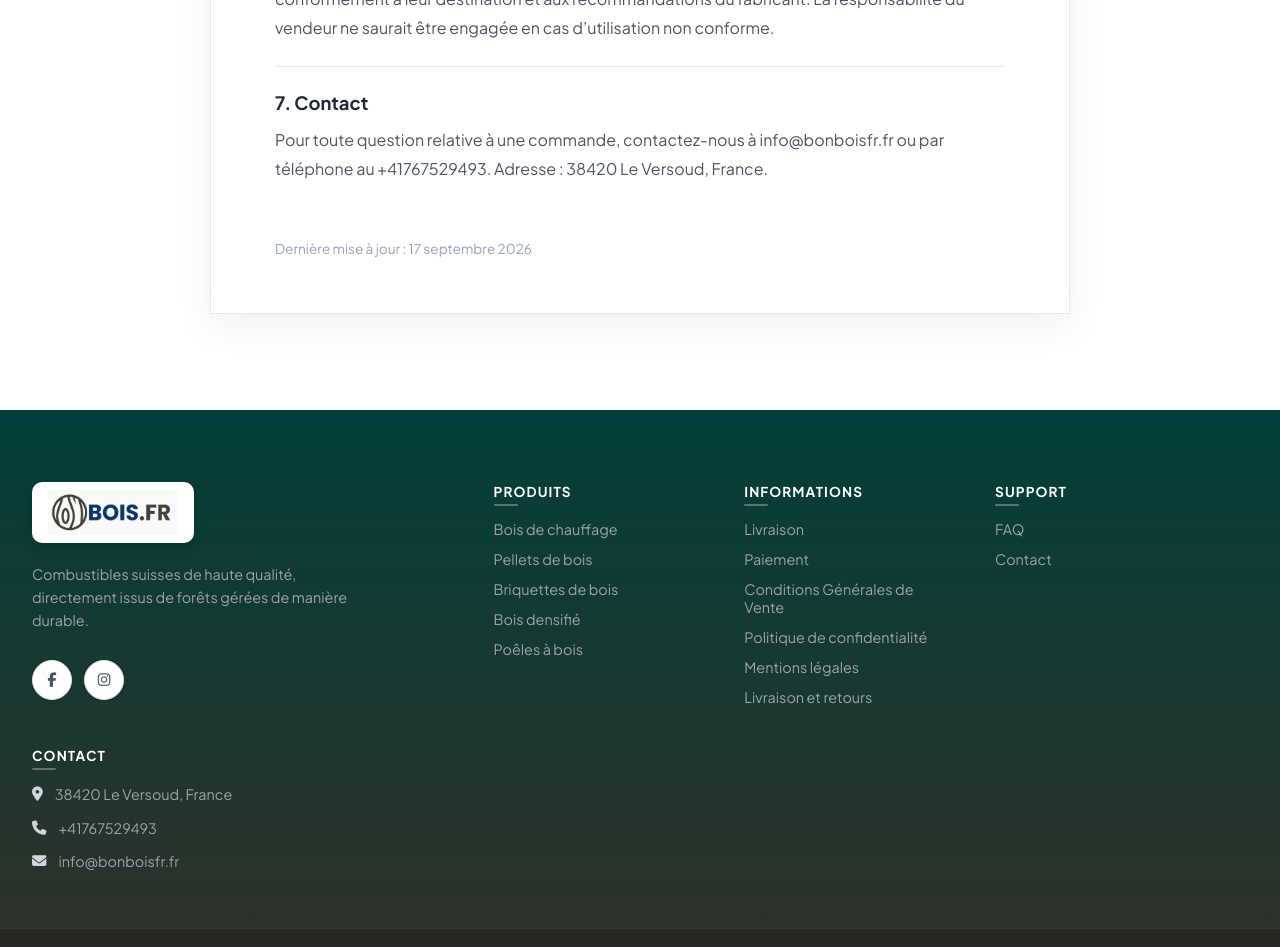
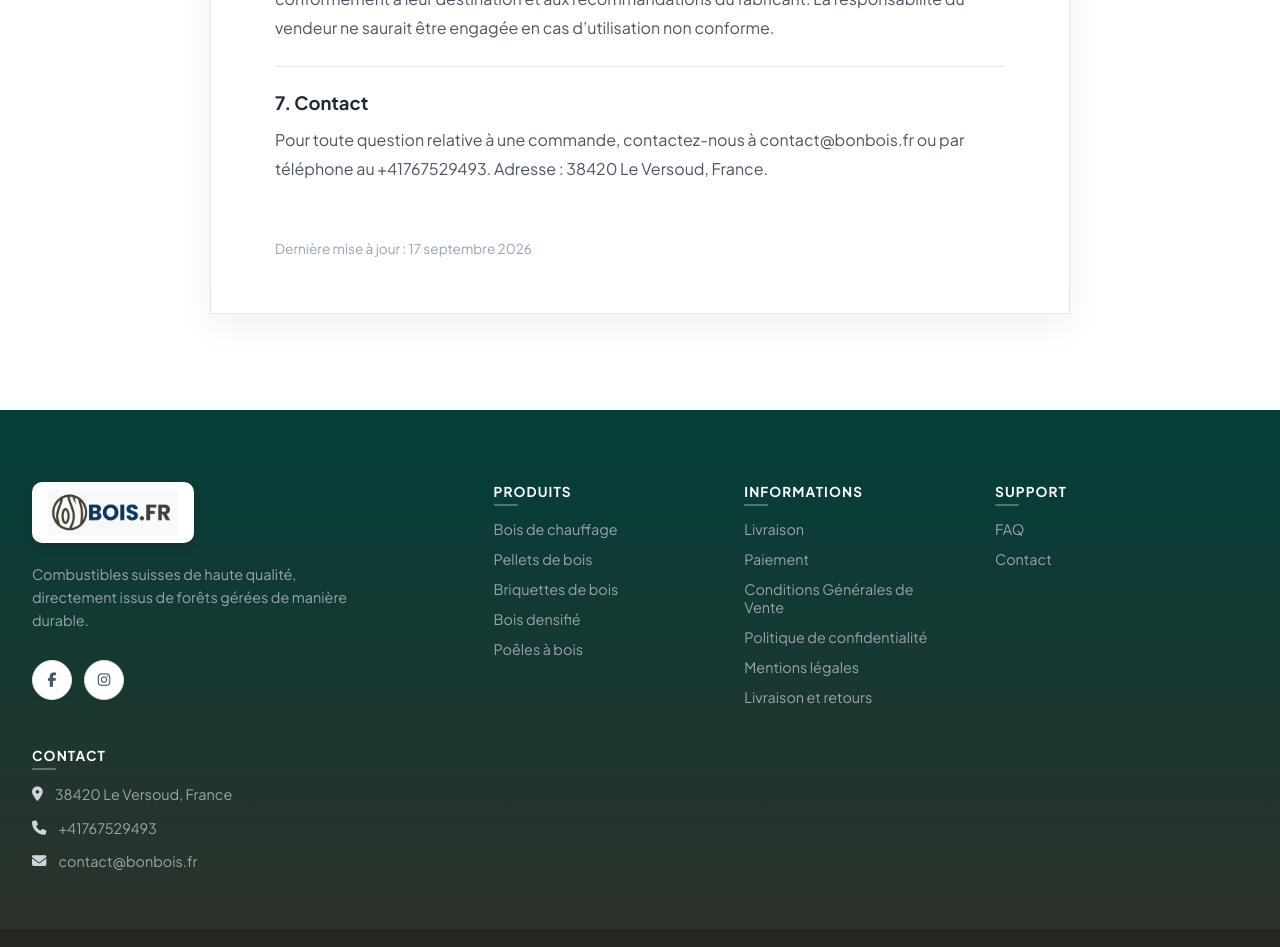
Before and after one commit to ftbson/bonboisfr, a Next.js app: page /termes-et-conditions in a window 1280 px wide. Shown: the part 1360-2307 px from the top of the page. Built offline with nearby package versions, Linux system fonts and the light colour scheme.

Commit message:
first commit

```diff
--- a/src/app/mentions-legales/page.tsx
+++ b/src/app/mentions-legales/page.tsx
@@ -16,7 +16,7 @@ export default function LegalNoticePage() {
             <br />
             Adresse : 38420 Le Versoud, France
             <br />
-            E-mail : info@bonboisfr.fr
+            E-mail : contact@bonbois.fr
             <br />
             Téléphone : +41767529493
           </p>
--- a/src/app/termes-et-conditions/page.tsx
+++ b/src/app/termes-et-conditions/page.tsx
@@ -67,7 +67,7 @@ export default function TermsPage() {
           <h2>7. Contact</h2>
           <p>
             Pour toute question relative à une commande, contactez-nous à
-            info@bonboisfr.fr ou par téléphone au +41767529493. Adresse : 38420
+            contact@bonbois.fr ou par téléphone au +41767529493. Adresse : 38420
             Le Versoud, France.
           </p>
         </section>
--- a/src/components/Footer.tsx
+++ b/src/components/Footer.tsx
@@ -107,7 +107,7 @@ export default function Footer() {
             </li>
             <li>
               <i className="fa-solid fa-envelope"></i>
-              <a href="mailto:info@bonboisfr.fr">info@bonboisfr.fr</a>
+              <a href="mailto:contact@bonbois.fr">contact@bonbois.fr</a>
             </li>
           </ul>
         </div>
```
